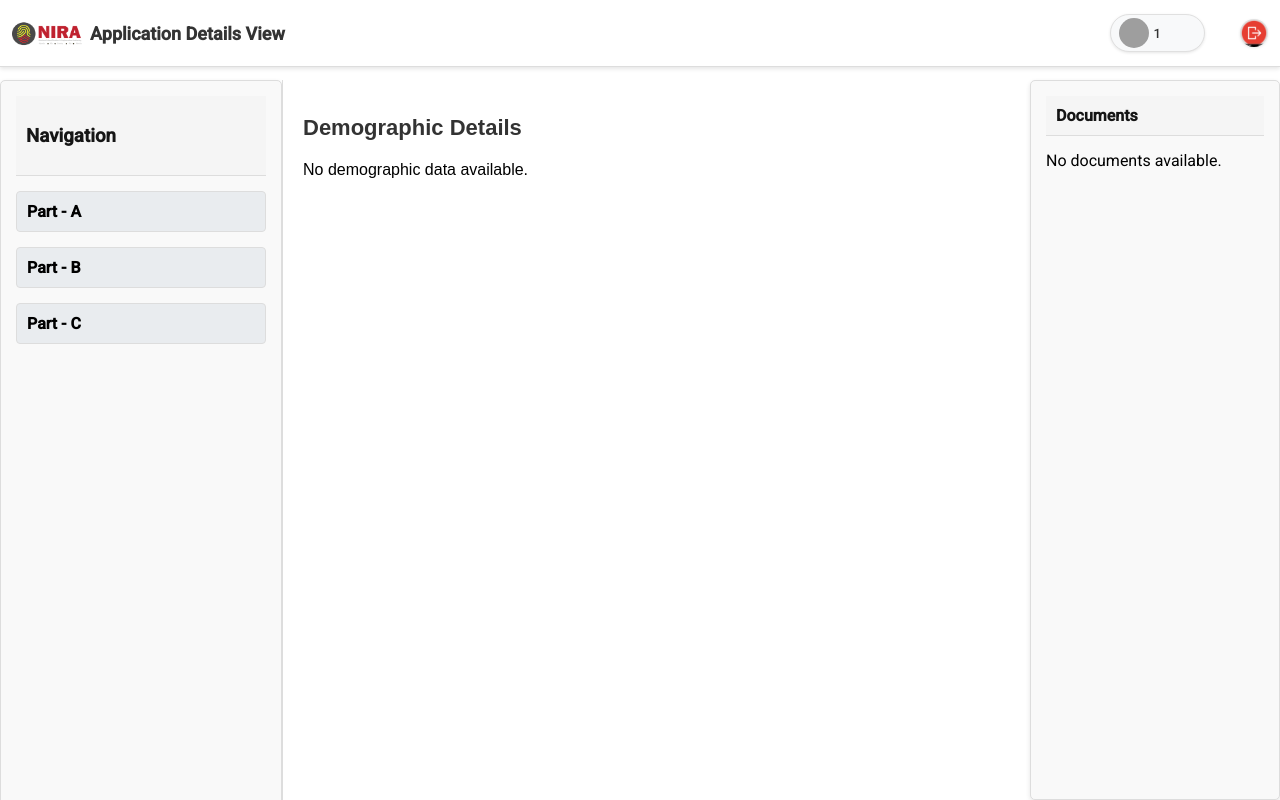
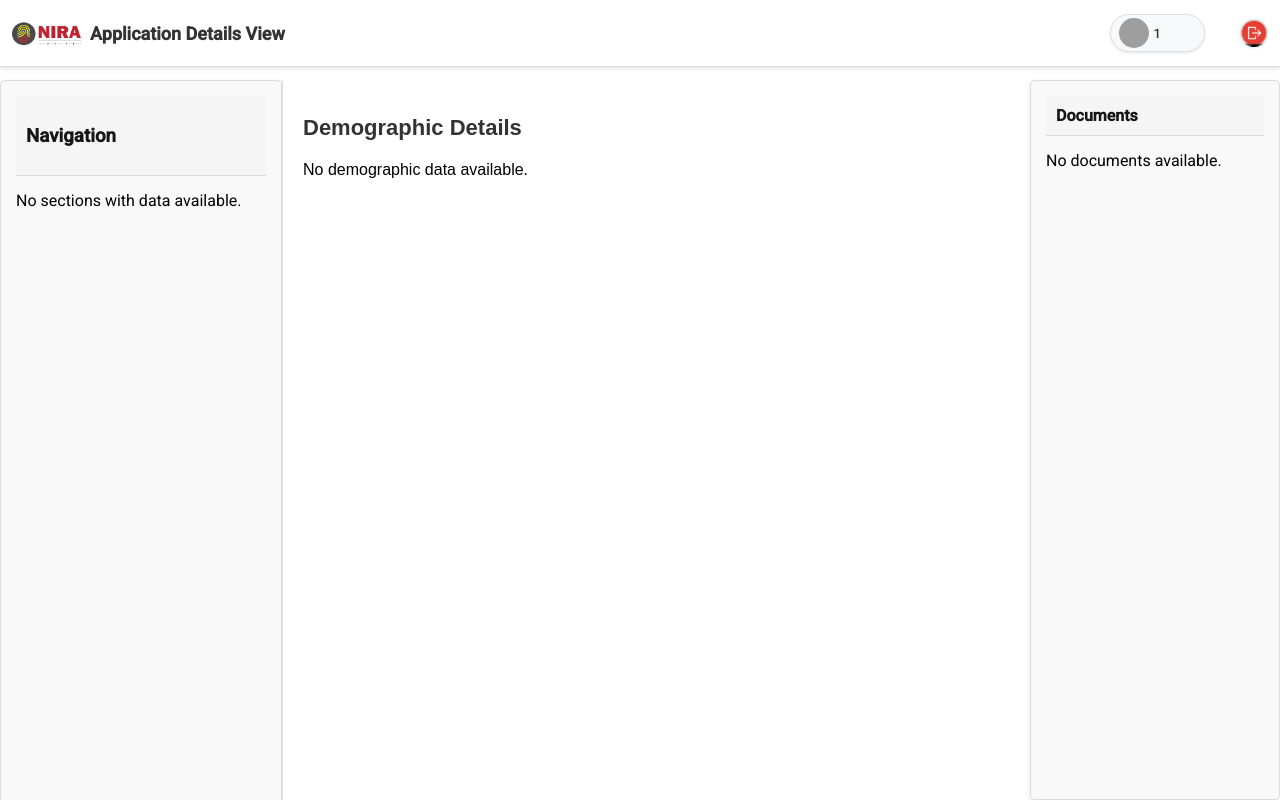
Before and after one commit to tf-nira/manual-verification-system-ui, an Angular app: page /demographic-details in a window 1280 px wide. Built offline with nearby package versions, Linux system fonts and the light colour scheme; sample sign-in values are in the browser's storage; grey boxes are pictures that could not be loaded.

Commit message:
dynamic navigation sections for demographic page

```diff
--- a/src/app/feature/demographic-details/demographic-details.component.html
+++ b/src/app/feature/demographic-details/demographic-details.component.html
@@ -11,7 +11,12 @@
           <i class="fas fa-toggle-on"></i>
         </button>
       </div>
-      <div class="part" *ngFor="let part of parts; let i = index">
+
+      <div *ngIf="dynamicParts.length === 0" class="no-sections">
+        No sections with data available.
+      </div>
+      <!-- Dynamic navigation based on available data -->
+      <div class="part" *ngFor="let part of dynamicParts; let i = index">
         <div class="part-header" (click)="togglePart(i)">
           <span>{{ part.label }}</span>
         </div>
@@ -55,7 +60,7 @@
     </div>
 
     <!-- Right Section -->
-    <div class="right-section" >
+    <div class="right-section">
       <div class="section-header">
         <h3>Documents</h3>
         <button class="toggle-btn" (click)="toggleLeft()">
@@ -64,8 +69,8 @@
       </div>
 
 
-    <div class="tab-content" >
-      <!-- Documents Section -->
+      <div class="tab-content">
+        <!-- Documents Section -->
         <div *ngIf="documents?.length === 0" class="no-documents">
           No documents available.
         </div>
@@ -74,11 +79,7 @@
           <!-- Document Row -->
           <div class="document-row">
             <span class="category-name">{{ getDocumentTitle(document.category) || 'Unknown Category' }}</span>
-            <button
-              class="view-button"
-              [disabled]="!document.file"
-              (click)="viewDocument(document)"
-            >
+            <button class="view-button" [disabled]="!document.file" (click)="viewDocument(document)">
               <i class="fas fa-external-link-alt"></i>
               View
             </button>
@@ -86,7 +87,7 @@
         </div>
 
 
+      </div>
     </div>
   </div>
-  </div>
 </div>
--- a/src/app/feature/demographic-details/demographic-details.component.ts
+++ b/src/app/feature/demographic-details/demographic-details.component.ts
@@ -20,6 +20,7 @@ export class DemographicDetailsComponent implements OnInit{
   isLeftCollapsed: boolean = false;
 
   isRightCollapsed: boolean = true;
+  dynamicParts: any[] = [];
   // Define navigation parts and sections
   parts = [
     {
@@ -221,7 +222,8 @@ export class DemographicDetailsComponent implements OnInit{
     if (data) {
       this.demographicData = JSON.parse(data);
       this.organizeDataIntoSections();
-      this.expandedParts = Array(this.parts.length).fill(false); // Initialize expanded state
+      this.createDynamicNavigation();
+      this.expandedParts = Array(this.dynamicParts.length).fill(false); // Initialize expanded state
 
     } else {
       console.error('No demographic data found in localStorage');
@@ -509,4 +511,25 @@ formatToExtension(format: string): string {
       return format.toLowerCase();
   }
 }
+
+createDynamicNavigation(): void {
+  const availableSectionIds = this.sectionsData.map(section => section.id);
+
+  // Filtering the static parts to only include sections with data
+  this.dynamicParts = this.parts.map(part => {
+    const availableSections = part.sections.filter(section =>
+      availableSectionIds.includes(section.id)
+    );
+
+
+    if (availableSections.length > 0) {
+      return {
+        ...part,
+        sections: availableSections
+      };
+    }
+    return null;
+  }).filter(part => part !== null);
 }
+
+}
```
